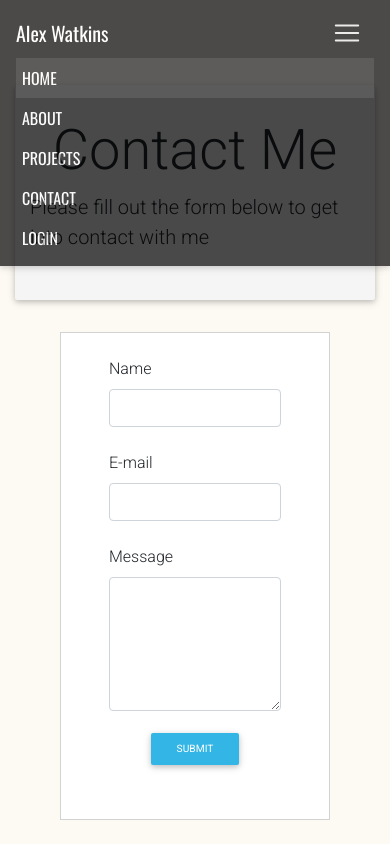
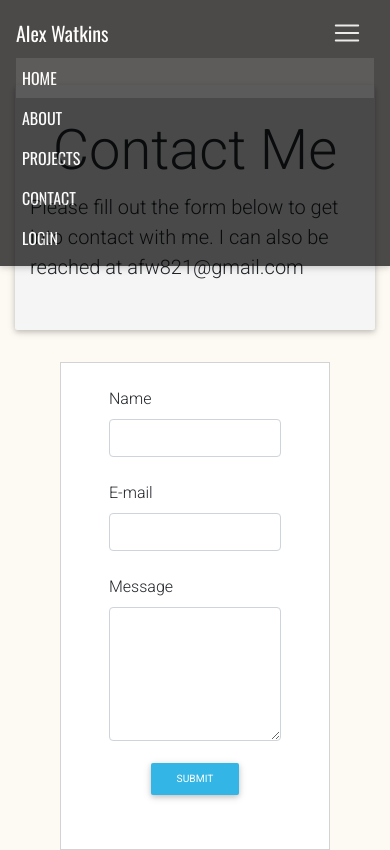
Before and after one commit to afw821/react-portfolio, a React (Create React App) app in the folder client/: page /contact in a window 390 px wide. Both pictures are taken after a click on the button 347 px from the left and 33 px from the top of the page. Built offline with nearby package versions, Linux system fonts and the light colour scheme.

Commit message:
Added media queries to make mobile responsive

```diff
--- a/client/src/App.js
+++ b/client/src/App.js
@@ -1,6 +1,5 @@
 import React, { Component } from "react";
 import NavBar from "./components/navBar";
-import NavBar2 from "./components/navBar2";
 import { Route, Switch, Redirect } from "react-router-dom";
 import Home from "./components/home";
 import LoginForm from "./components/loginForm";
@@ -35,9 +34,7 @@ class App extends Component {
 
   render() {
     const { user, activeTab } = this.state;
-    // const h100 = {
-    //   height: "calc(92vh)",
-    // };
+
     const h100 = {
       minHeight: "100vh" /* will cover the 100% of viewport */,
       overflow: "hidden",
@@ -49,7 +46,7 @@ class App extends Component {
     };
     return (
       <>
-        <NavBar2
+        <NavBar
           handleSetActiveTab={this.handleSetActiveTab}
           activeTab={activeTab}
           user={user}
@@ -63,7 +60,6 @@ class App extends Component {
             />
             <Route path="/projects/:id" component={ProjectDetails} />
             <Route path="/home" component={Home} />
-            {/* <Route path="/login" component={LoginForm} /> */}
             <Route
               path="/login"
               render={(props) => (
--- a/client/src/components/contactForm.jsx
+++ b/client/src/components/contactForm.jsx
@@ -46,7 +46,8 @@ class ContactForm extends Form {
   render() {
     const text = {
       message: "Contact Me",
-      description: "Please fill out the form below to get into contact with me",
+      description:
+        "Please fill out the form below to get into contact with me. I can also be reached at afw821@gmail.com",
     };
 
     return (
--- a/client/src/components/navBar.jsx
+++ b/client/src/components/navBar.jsx
@@ -1,75 +1,112 @@
-import React from "react";
+import React, { Component } from "react";
 import { NavLink, Link } from "react-router-dom";
+import {
+  MDBNavbar,
+  MDBNavbarBrand,
+  MDBNavbarNav,
+  MDBNavbarToggler,
+  MDBCollapse,
+  MDBNavItem,
+  MDBNavLink,
+  MDBIcon,
+} from "mdbreact";
 
-const NavBar = (props) => {
+class NavBar extends Component {
+  state = {
+    collapse: false,
+    isWideEnough: false,
+  };
+
+  handleClick = (e) => {
+    this.setState({ collapse: !this.state.collapse });
+  };
+  render() {
+    const { user, activeTab, handleSetActiveTab } = this.props;
+    const { collapse, isWideEnough } = this.state;
     return (
-    <nav className="navbar top-nav navbar-expand-lg navbar-dark">
+      //   <header>
+      <MDBNavbar
+        style={{ opacity: "0.7" }}
+        color="black"
+        dark
+        expand="md"
+        fixed="top"
+        scrolling
+      >
+        <MDBNavbarBrand href="/">
           <Link className="navbar-brand" to="/">
             Alex Watkins
           </Link>
-      <button
-        className="navbar-toggler"
-        type="button"
-        data-toggle="collapse"
-        data-target="#navbarNav"
-        aria-controls="navbarNav"
-        aria-expanded="false"
-        aria-label="Toggle navigation"
+        </MDBNavbarBrand>
+        {!isWideEnough && <MDBNavbarToggler onClick={this.handleClick} />}
+        <MDBCollapse isOpen={collapse} navbar>
+          <MDBNavbarNav left>
+            <MDBNavItem
+              onClick={() => handleSetActiveTab("Home")}
+              active={activeTab === "Home"}
             >
-        <span className="navbar-toggler-icon"></span>
-      </button>
-      <div
-        className="collapse navbar-collapse d-flex justify-content-between"
-        id="navbarNav"
+              <MDBNavLink name="Home" to="/home">
+                HOME
+              </MDBNavLink>
+            </MDBNavItem>
+            <MDBNavItem
+              onClick={() => handleSetActiveTab("About")}
+              active={activeTab === "About"}
             >
-        <ul className="navbar-nav">
-          <li className="nav-item">
-            <NavLink className="nav-link" to="/home">
-              HOME
-            </NavLink>
-          </li>
-          <li className="nav-item">
-            <NavLink className="nav-link" to="/about">
+              <MDBNavLink name="About" to="/about">
                 ABOUT
-            </NavLink>
-          </li>
-          <li className="nav-item">
-            <NavLink className="nav-link" to="/projects">
+              </MDBNavLink>
+            </MDBNavItem>
+            <MDBNavItem
+              onClick={() => handleSetActiveTab("Projects")}
+              active={activeTab === "Projects"}
+            >
+              <MDBNavLink name="Projects" to="/projects">
                 PROJECTS
-            </NavLink>
-          </li>
-          <li className="nav-item">
-            <NavLink className="nav-link" to="/contact">
+              </MDBNavLink>
+            </MDBNavItem>
+            <MDBNavItem
+              onClick={() => handleSetActiveTab("Contact")}
+              active={activeTab === "Contact"}
+            >
+              <MDBNavLink name="Contact" to="/contact">
                 CONTACT
-            </NavLink>
-          </li>
-          {props.user && (
-            <li className="nav-item">
-              <NavLink className="nav-link" to="/project-manager">
+              </MDBNavLink>
+            </MDBNavItem>
+            {user && (
+              <MDBNavItem
+                onClick={() => handleSetActiveTab("Project_Manager")}
+                active={activeTab === "Project_Manager"}
+              >
+                <MDBNavLink name="Project_Manager" to="/project-manager">
                   PROJECT MANAGER
-              </NavLink>
-            </li>
+                </MDBNavLink>
+              </MDBNavItem>
             )}
-        </ul>
-        <ul className="navbar-nav mr-4">
-          {!props.user && (
-            <li className="nav-item">
-              <NavLink className="nav-link" to="/login">
+          </MDBNavbarNav>
+          <MDBNavbarNav right>
+            {!user && (
+              <MDBNavItem
+                onClick={() => handleSetActiveTab("Login")}
+                active={activeTab === "Login"}
+              >
+                <MDBNavLink name="Login" to="/login">
                   LOGIN
-              </NavLink>
-            </li>
+                </MDBNavLink>
+              </MDBNavItem>
             )}
-          {props.user && (
-            <li className="nav-item">
-              <NavLink className="nav-link" to="/logout">
+            {user && (
+              <MDBNavItem active={activeTab === "Logout"}>
+                <MDBNavLink name="Logout" to="/logout">
                   LOGOUT
-              </NavLink>
-            </li>
+                </MDBNavLink>
+              </MDBNavItem>
             )}
-        </ul>
-      </div>
-    </nav>
+          </MDBNavbarNav>
+        </MDBCollapse>
+      </MDBNavbar>
     );
-};
+  }
+}
 
 export default NavBar;
--- a/client/src/components/navBar2.jsx
+++ /dev/null
@@ -1,112 +0,0 @@
-import React, { Component } from "react";
-import { NavLink, Link } from "react-router-dom";
-import {
-  MDBNavbar,
-  MDBNavbarBrand,
-  MDBNavbarNav,
-  MDBNavbarToggler,
-  MDBCollapse,
-  MDBNavItem,
-  MDBNavLink,
-  MDBIcon,
-} from "mdbreact";
-
-class NavBar2 extends Component {
-  state = {
-    collapse: false,
-    isWideEnough: false,
-  };
-
-  handleClick = (e) => {
-    this.setState({ collapse: !this.state.collapse });
-  };
-  render() {
-    const { user, activeTab, handleSetActiveTab } = this.props;
-    const { collapse, isWideEnough } = this.state;
-    return (
-      //   <header>
-      <MDBNavbar
-        style={{ opacity: "0.7" }}
-        color="black"
-        dark
-        expand="md"
-        fixed="top"
-        scrolling
-      >
-        <MDBNavbarBrand href="/">
-          <Link className="navbar-brand" to="/">
-            Alex Watkins
-          </Link>
-        </MDBNavbarBrand>
-        {!isWideEnough && <MDBNavbarToggler onClick={this.handleClick} />}
-        <MDBCollapse isOpen={collapse} navbar>
-          <MDBNavbarNav left>
-            <MDBNavItem
-              onClick={() => handleSetActiveTab("Home")}
-              active={activeTab === "Home"}
-            >
-              <MDBNavLink name="Home" to="/home">
-                HOME
-              </MDBNavLink>
-            </MDBNavItem>
-            <MDBNavItem
-              onClick={() => handleSetActiveTab("About")}
-              active={activeTab === "About"}
-            >
-              <MDBNavLink name="About" to="/about">
-                ABOUT
-              </MDBNavLink>
-            </MDBNavItem>
-            <MDBNavItem
-              onClick={() => handleSetActiveTab("Projects")}
-              active={activeTab === "Projects"}
-            >
-              <MDBNavLink name="Projects" to="/projects">
-                PROJECTS
-              </MDBNavLink>
-            </MDBNavItem>
-            <MDBNavItem
-              onClick={() => handleSetActiveTab("Contact")}
-              active={activeTab === "Contact"}
-            >
-              <MDBNavLink name="Contact" to="/contact">
-                CONTACT
-              </MDBNavLink>
-            </MDBNavItem>
-            {user && (
-              <MDBNavItem
-                onClick={() => handleSetActiveTab("Project_Manager")}
-                active={activeTab === "Project_Manager"}
-              >
-                <MDBNavLink name="Project_Manager" to="/project-manager">
-                  PROJECT MANAGER
-                </MDBNavLink>
-              </MDBNavItem>
-            )}
-          </MDBNavbarNav>
-          <MDBNavbarNav right>
-            {!user && (
-              <MDBNavItem
-                onClick={() => handleSetActiveTab("Login")}
-                active={activeTab === "Login"}
-              >
-                <MDBNavLink name="Login" to="/login">
-                  LOGIN
-                </MDBNavLink>
-              </MDBNavItem>
-            )}
-            {user && (
-              <MDBNavItem active={activeTab === "Logout"}>
-                <MDBNavLink name="Logout" to="/logout">
-                  LOGOUT
-                </MDBNavLink>
-              </MDBNavItem>
-            )}
-          </MDBNavbarNav>
-        </MDBCollapse>
-      </MDBNavbar>
-    );
-  }
-}
-
-export default NavBar2;
--- a/client/src/components/projectDetails.jsx
+++ b/client/src/components/projectDetails.jsx
@@ -11,8 +11,6 @@ import {
   MDBBtn,
   MDBContainer,
 } from "mdbreact";
-import { ThemeProvider } from "react-bootstrap";
-import { Link } from "react-router-dom";
 
 class ProjectDetails extends Component {
   state = {
@@ -58,14 +56,13 @@ class ProjectDetails extends Component {
 
   render() {
     const { data: project } = this.state;
-    console.log("render project", project);
     return (
       <div className="row">
         <div className="col d-flex justify-content-center">
           <MDBCard className="form-width" reverse>
             <MDBCardImage
               cascade
-              style={{ height: "20rem" }}
+              style={{ height: "20rem", width: "100%" }}
               src={project.imgUrl}
             />
             <MDBCardBody cascade className="text-center">
--- a/client/src/services/authService.js
+++ b/client/src/services/authService.js
@@ -5,7 +5,7 @@ import { apiUrl, deployedApiUrl } from "../config.json";
 http.setJwt(getJwt());
 
 export async function login(email, password) {
-  const { data: jwt } = await http.post(deployedApiUrl + "/auth", {
+  const { data: jwt } = await http.post(apiUrl + "/auth", {
     email,
     password,
   });
```
Also changed, not shown: client/src/App.css (deleted, +0 -42 lines), client/src/components/common/card.jsx (+19 -11 lines), client/src/components/projectsCard.jsx (+9 -42 lines), client/src/index.css (+31 -8 lines). Lines whose indentation alone changed are shown as unchanged.
